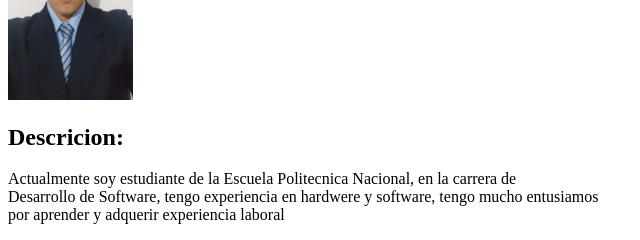
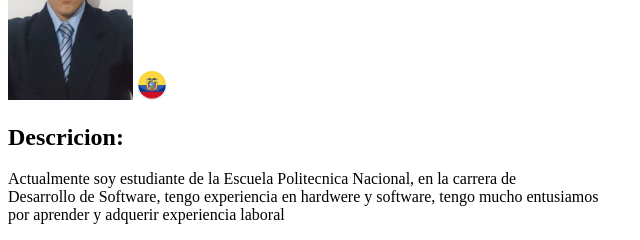
Before and after one commit to marlon1925/Portafolio, a plain HTML site: page index.html in a window 1280 px wide. Shown: the part 280-520 px from the top of the page, 0-640 px from the left. Drawn offline with Linux system fonts and the light colour scheme.

Commit message:
Cambio imagen ecu

```diff
--- a/index.html
+++ b/index.html
@@ -39,6 +39,7 @@
     <section class="Sobre-mi" id="Sobre-mi">
         <div class="Contido personal">
             <img src="img/Frontal.jpg" width="125">
+            <img src="img/descarga.jfif" width="30">
             <h1>Descricion: </h1>
             <p>
                 Actualmente soy estudiante de la Escuela Politecnica Nacional, en la carrera de <br>
```
Also changed, not shown: img/descarga.jfif (added).
